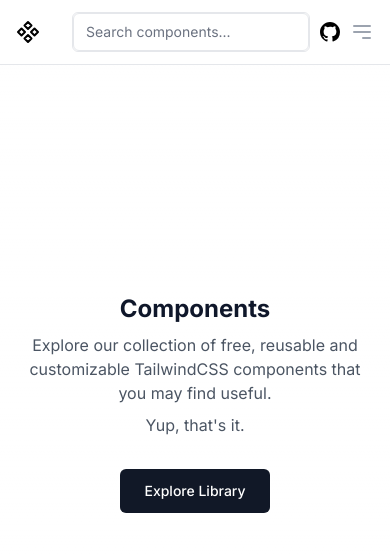
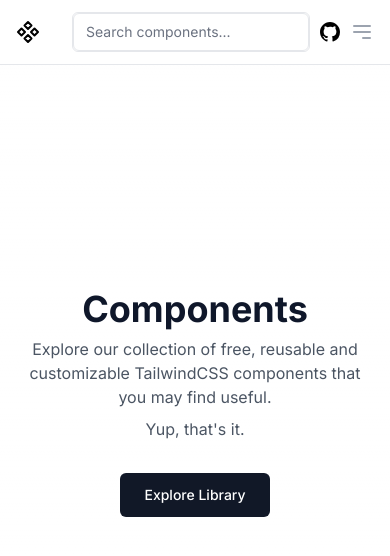
Before and after one commit to lazarusking/components, a Next.js app: page / in a window 390 px wide. Shown: the top 556 px of the page. Built offline with nearby package versions, Linux system fonts and the light colour scheme.

Commit message:
increaded font size of homepage

```diff
--- a/app/page.tsx
+++ b/app/page.tsx
@@ -13,7 +13,7 @@
     <main className="flex min-h-[80dvh] flex-col items-center justify-center">
       <section className="px-4 py-7 flex flex-col items-center justify-center">
         <div className="max-w-xl space-y-2 mx-auto text-center lg:text-lg">
-          <h1 className="text-2xl sm:text-6xl font-bold text-slate-900">
+          <h1 className="text-4xl sm:text-6xl font-bold text-slate-900">
             Components
           </h1>
           <p className="text-gray-600">
```
